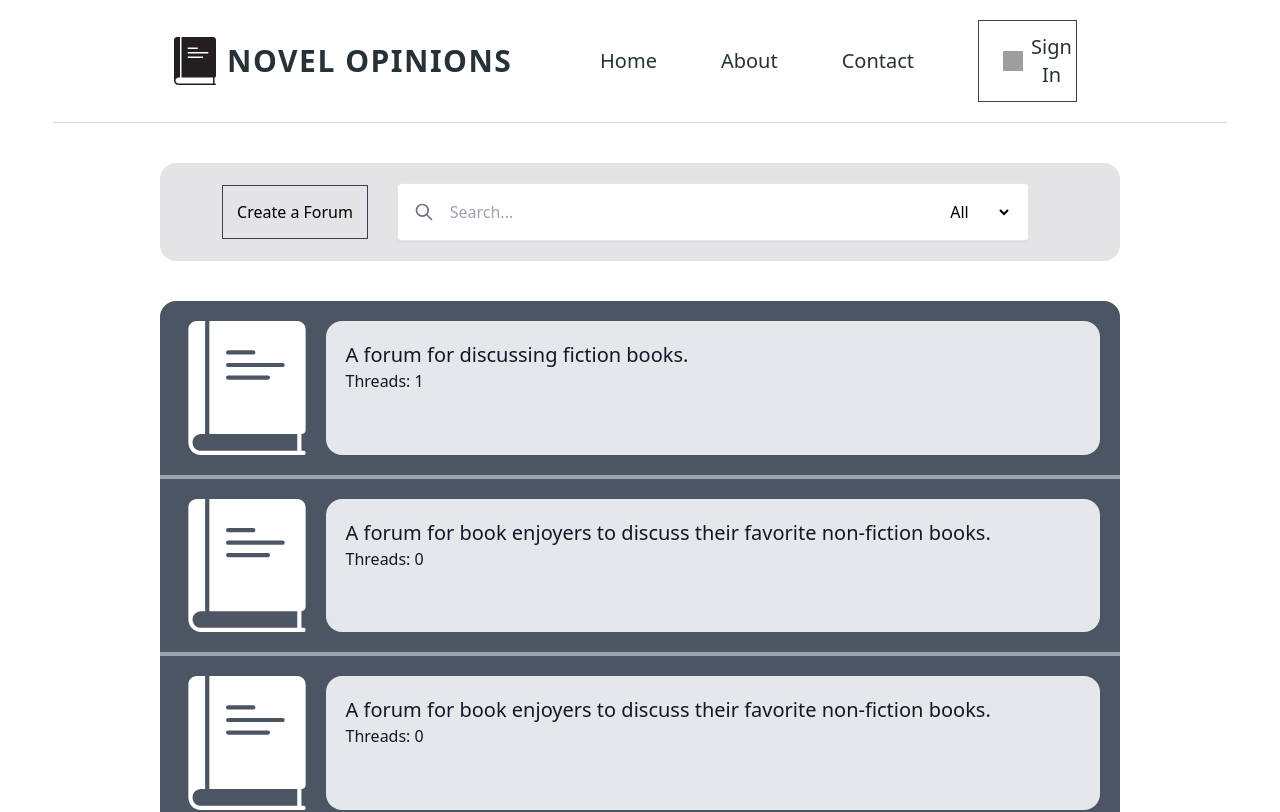
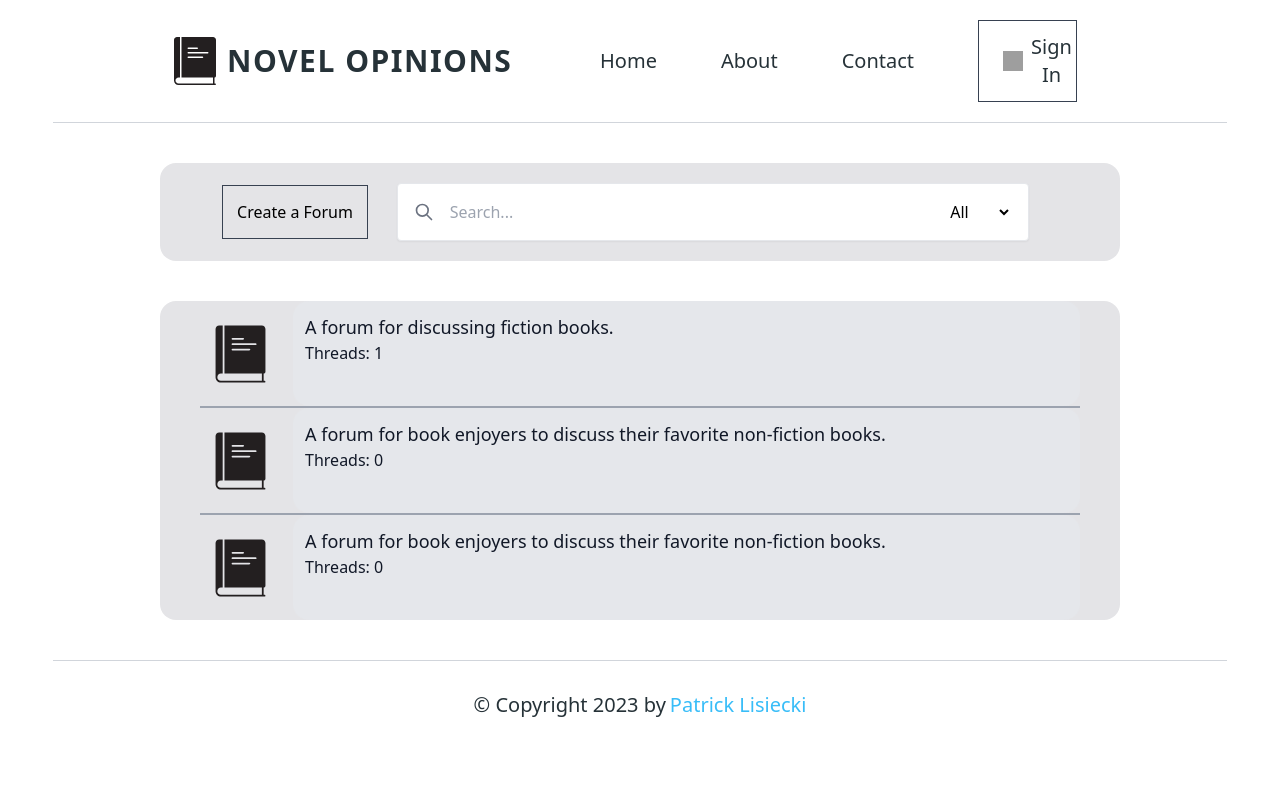
Before and after one commit to PatrickLisiecki/book-review-forum, a React (Vite) app: page /forums in a window 1280 px wide. Shown: the top 812 px of the page. Built offline with nearby package versions, Linux system fonts and the light colour scheme; data requests are answered from the project's data file; grey boxes are pictures that could not be loaded.

Commit message:
Made text size smaller

```diff
--- a/src/pages/Forums/ForumList.jsx
+++ b/src/pages/Forums/ForumList.jsx
@@ -4,22 +4,23 @@ function Forum({ forum }) {
     const { name, description, thread_count } = forum;
 
     return (
-        <li className="w-full mx-auto p-5 border-t-2 border-b-2 border-gray-400 bg-none first:border-t-0 last:border-b-0">
-            <div className="flex justify-start overflow-hidden">
-                <div className="w-40">
+        <li className="w-11/12 mx-auto border-t border-b border-gray-400 bg-none first:border-t-0 last:border-b-0">
+            <div className="h-[105px] flex justify-start overflow-hidden">
+                <div className="w-auto p-3 flex justify-center items-center">
                     <img
-                        src="src/assets/images/lightLogo.svg"
+                        src="src/assets/images/darkLogo.svg"
                         alt="Forum Image"
+                        className="w-16 h-16"
                     />
                 </div>
-                <div className="w-full p-5 ml-3 text-gray-900 flex-col content-start rounded-2xl bg-gray-200">
+                <div className="w-full p-3 ml-3 text-gray-900 flex-col content-start rounded-2xl bg-gray-200">
                     <Link to="/forums/:forumId" className="hover:underline">
-                        <span className="block text-2xl font-semibold">
+                        <span className="block text-xl font-semibold">
                             {name}
                         </span>
                     </Link>
-                    <span className="block text-xl">{description}</span>
-                    <span className=" block text-l capitalize">
+                    <span className="block text-lg">{description}</span>
+                    <span className=" block text-m capitalize">
                         Threads: {thread_count}
                     </span>
                 </div>
@@ -31,11 +32,11 @@ function Forum({ forum }) {
 export default function ForumList({ forums }) {
     const allForums = forums.map((currentForum) => {
         console.log(currentForum.forum_id);
-        return <Forum forum={currentForum} key={currentForum.forum_id} />;
+        return <Forum forum={currentForum} key={currentForum.id} />;
     });
 
     return (
-        <ul className="w-full mx-auto my-10 rounded-2xl bg-gray-600">
+        <ul className="w-full mx-auto my-10 rounded-2xl bg-zinc-200">
             {allForums}
         </ul>
     );
```
